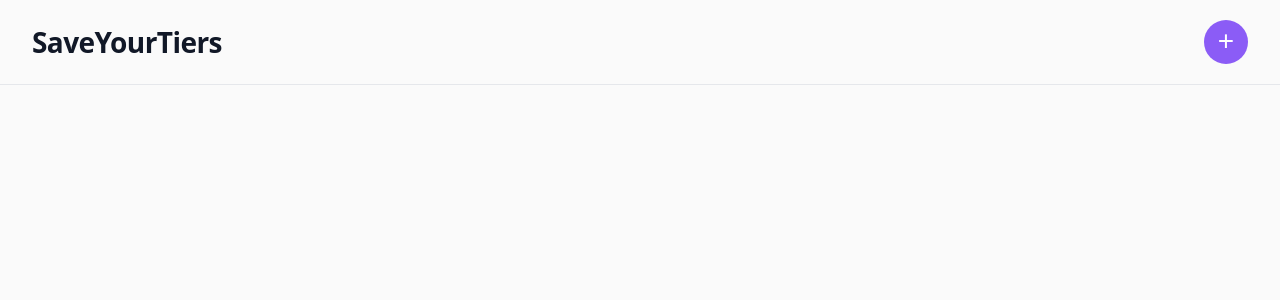
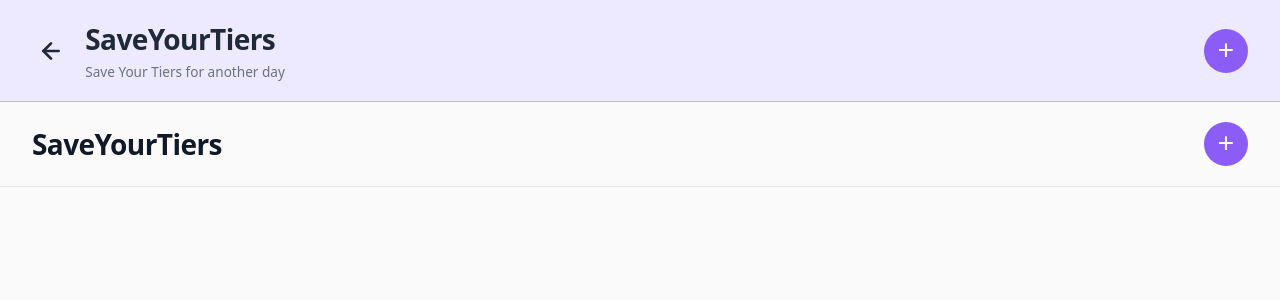
Before and after one commit to 2711AnnaMaria/modul-324-buelk-minotti-hufschmid, an Angular app in the folder app/: page / in a window 1280 px wide. Shown: the top 300 px of the page. Built offline with nearby package versions, Linux system fonts and the light colour scheme.

Commit message:
feat: add header with navigation and modal for creating tierlists

```diff
--- a/app/src/app/app.html
+++ b/app/src/app/app.html
@@ -1 +1,45 @@
-<router-outlet></router-outlet>
+<header class="app-header">
+  <div class="header-left">
+    <button type="button" class="back-link" (click)="goBack()" title="Zurück" aria-label="Zurück">
+      <svg xmlns="http://www.w3.org/2000/svg" width="26" height="26" viewBox="0 0 24 24" fill="none" stroke="currentColor" stroke-width="2.5" stroke-linecap="round" stroke-linejoin="round">
+        <line x1="19" y1="12" x2="5" y2="12"></line>
+        <polyline points="12 19 5 12 12 5"></polyline>
+      </svg>
+    </button>
+    <div class="title-meta">
+      <a routerLink="/" class="title-link">
+        <h1 class="title">SaveYourTiers</h1>
+      </a>
+      <p class="subtitle">Save Your Tiers for another day</p>
+    </div>
+  </div>
+  @if (!isEditorView) {
+    <button class="plus-btn" (click)="openCreateModal()" aria-label="Neue Tierliste">+</button>
+  }
+</header>
+
+<main class="app-content">
+  <router-outlet></router-outlet>
+</main>
+
+@if (isModalOpen) {
+  <div class="modal-backdrop" (click)="closeModal()">
+    <div class="modal-card" (click)="$event.stopPropagation()">
+      <h2 class="modal-title">Neue Tierliste</h2>
+      <form (ngSubmit)="createTierlist()">
+        <input
+          type="text"
+          class="modal-input"
+          placeholder="Name der Tierliste eingeben..."
+          [(ngModel)]="tierlistName"
+          name="tierlistName"
+          autofocus
+        />
+        <div class="modal-actions">
+          <button type="button" class="btn-cancel" (click)="closeModal()">Abbrechen</button>
+          <button type="submit" class="btn-create" [disabled]="!tierlistName.trim()">Erstellen</button>
+        </div>
+      </form>
+    </div>
+  </div>
+}
--- a/app/src/app/app.scss
+++ b/app/src/app/app.scss
@@ -0,0 +1,168 @@
+.app-header {
+  display: flex;
+  justify-content: space-between;
+  align-items: center;
+  padding: 1.25rem 2rem;
+  background-color: #ede9fe;
+  border-bottom: 1.5px solid #c4b5fd;
+
+  .header-left {
+    display: flex;
+    flex-direction: row;
+    align-items: center;
+    gap: 1rem;
+
+    .back-link {
+      display: inline-flex;
+      align-items: center;
+      justify-content: center;
+      background: transparent;
+      border: none;
+      cursor: pointer;
+      color: #1f2937;
+      text-decoration: none;
+      padding: 0.35rem;
+      border-radius: 8px;
+      transition: background-color 0.15s ease, color 0.15s ease, transform 0.15s ease;
+
+      &:hover {
+        background-color: rgba(139, 92, 246, 0.15);
+        color: #7c3aed;
+        transform: translateX(-2px);
+      }
+    }
+
+    .title-meta {
+      display: flex;
+      flex-direction: column;
+      gap: 0.25rem;
+    }
+
+    .title-link {
+      text-decoration: none;
+      color: inherit;
+    }
+
+    .title {
+      font-size: 1.75rem;
+      font-weight: 700;
+      margin: 0;
+      color: #1f2937;
+      letter-spacing: -0.02em;
+    }
+
+    .subtitle {
+      font-size: 0.85rem;
+      color: #6b7280;
+      margin: 0;
+    }
+  }
+
+}
+
+.plus-btn {
+  width: 44px;
+  height: 44px;
+  border-radius: 50%;
+  background-color: #8b5cf6;
+  color: #ffffff;
+  border: none;
+  font-size: 1.75rem;
+  font-weight: 300;
+  display: flex;
+  align-items: center;
+  justify-content: center;
+  cursor: pointer;
+  line-height: 1;
+  padding-bottom: 3px;
+  transition: background-color 0.15s ease;
+
+  &:hover {
+    background-color: #7c3aed;
+  }
+}
+
+.modal-backdrop {
+  position: fixed;
+  inset: 0;
+  background-color: rgba(0, 0, 0, 0.35);
+  display: flex;
+  align-items: center;
+  justify-content: center;
+  z-index: 1000;
+  padding: 1rem;
+}
+
+.modal-card {
+  background-color: #ede9fe;
+  border: 1.5px solid #c4b5fd;
+  border-radius: 20px;
+  padding: 1.75rem;
+  width: 100%;
+  max-width: 420px;
+  box-shadow: 0 10px 25px -5px rgba(0, 0, 0, 0.1), 0 8px 10px -6px rgba(0, 0, 0, 0.1);
+
+  .modal-title {
+    margin: 0 0 1.25rem 0;
+    font-size: 1.25rem;
+    font-weight: 600;
+    color: #1f2937;
+  }
+
+  .modal-input {
+    width: 100%;
+    padding: 0.75rem 1rem;
+    border-radius: 12px;
+    border: 1px solid #d1d5db;
+    background-color: #ffffff;
+    font-size: 1rem;
+    color: #111827;
+    outline: none;
+    transition: border-color 0.15s ease, box-shadow 0.15s ease;
+
+    &:focus {
+      border-color: #8b5cf6;
+      box-shadow: 0 0 0 3px rgba(139, 92, 246, 0.2);
+    }
+  }
+
+  .modal-actions {
+    display: flex;
+    justify-content: flex-end;
+    gap: 0.75rem;
+    margin-top: 1.25rem;
+
+    button {
+      padding: 0.5rem 1.2rem;
+      border-radius: 10px;
+      font-size: 0.95rem;
+      font-weight: 500;
+      cursor: pointer;
+      border: none;
+      transition: background-color 0.15s ease, opacity 0.15s ease;
+    }
+
+    .btn-cancel {
+      background-color: transparent;
+      color: #4b5563;
+
+      &:hover {
+        background-color: rgba(0, 0, 0, 0.05);
+      }
+    }
+
+    .btn-create {
+      background-color: #8b5cf6;
+      color: #ffffff;
+
+      &:hover:not(:disabled) {
+        background-color: #7c3aed;
+      }
+
+      &:disabled {
+        opacity: 0.5;
+        cursor: not-allowed;
+      }
+    }
+  }
+}
--- a/app/src/app/app.ts
+++ b/app/src/app/app.ts
@@ -1,10 +1,46 @@
-import { Component } from '@angular/core';
-import { RouterOutlet } from '@angular/router';
+import { Component, inject } from '@angular/core';
+import { Location } from '@angular/common';
+import { FormsModule } from '@angular/forms';
+import { Router, RouterLink, RouterOutlet } from '@angular/router';
 
 @Component({
   selector: 'app-root',
-  imports: [RouterOutlet],
+  imports: [RouterOutlet, RouterLink, FormsModule],
   templateUrl: './app.html',
   styleUrl: './app.scss',
 })
-export class App {}
+export class App {
+  private readonly router = inject(Router);
+  private readonly location = inject(Location);
+
+  isModalOpen = false;
+  tierlistName = '';
+
+  get isEditorView(): boolean {
+    return this.router.url.startsWith('/editor');
+  }
+
+  goBack(): void {
+    this.location.back();
+  }
+
+  openCreateModal(): void {
+
+    this.tierlistName = '';
+    this.isModalOpen = true;
+  }
+
+  closeModal(): void {
+    this.isModalOpen = false;
+  }
+
+  createTierlist(): void {
+    const name = this.tierlistName.trim();
+    if (!name) {
+      return;
+    }
+    this.isModalOpen = false;
+    localStorage.setItem('tierlistName', name);
+    this.router.navigate(['/editor']);
+  }
+}
```
